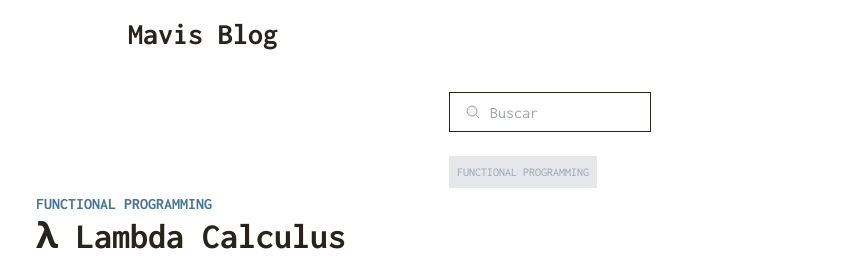
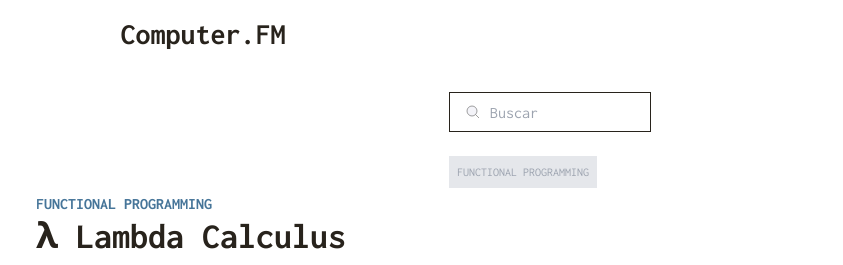
Before and after one commit to david-fm/baseBlog, an Astro site in the folder frontend/: page / in a window 1280 px wide. Shown: the top 265 px of the page, 437-1280 px from the left. Built offline with nearby package versions, Linux system fonts and the light colour scheme; Astro itself is replaced by a stand-in of ours.

Commit message:
Changed title of page

```diff
--- a/frontend/src/pages/index.astro
+++ b/frontend/src/pages/index.astro
@@ -23,8 +23,8 @@ const blogPosts = signal(await getCollection('blog', ({ data }) => {
 
 ---
 
-<Layout title="Mavis">
-	<Header title='Mavis Blog'>
+<Layout title="Computer.FM">
+	<Header title='Computer.FM'>
 	</Header>
 	<Card >
 
--- a/frontend/src/pages/posts/[...slug].astro
+++ b/frontend/src/pages/posts/[...slug].astro
@@ -17,8 +17,8 @@ const { entry } = Astro.props;
 const { Content } = await entry.render();
 ---
 
-<Layout title="Mavis">
-  <Header title="Mavis Blog" />
+<Layout title="Computer.FM">
+  <Header title="Computer.FM" />
   <Card>
     <main class="mx-auto max-w-3xl mt-14">
       <p class="text-ucla-blue font-bold">
```
